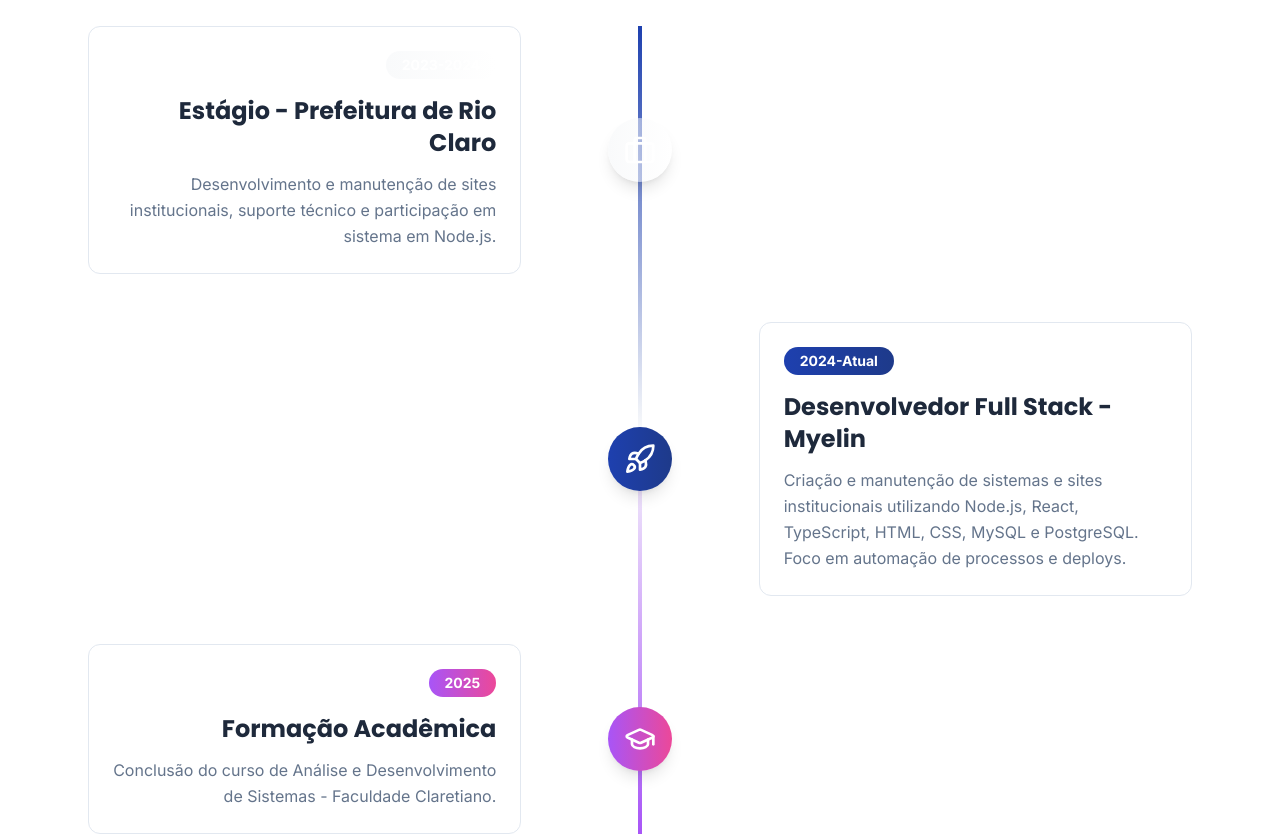
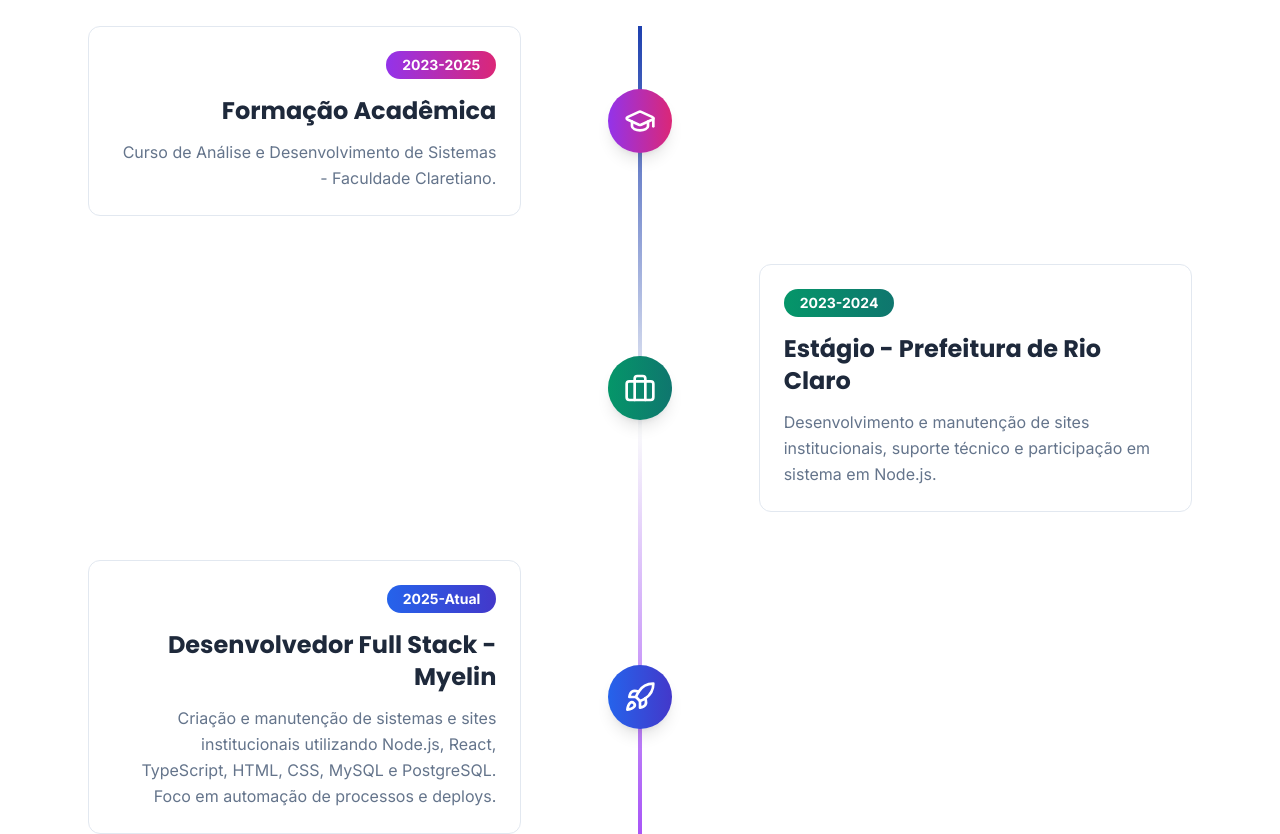
Before and after one commit to ViniciusMoraesTavares/Site-ViniciusMoraes, a React (Vite) app: page / in a window 1280 px wide. Shown: the part 4180-5014 px from the top of the page. Built offline with nearby package versions, Linux system fonts and the light colour scheme.

Commit message:
Seção trajetoria v2

```diff
--- a/src/components/Timeline.tsx
+++ b/src/components/Timeline.tsx
@@ -3,25 +3,25 @@ import { Briefcase, GraduationCap, Rocket } from 'lucide-react';
 export default function Timeline() {
   const events = [
     {
+      year: '2023-2025',
+      title: 'Formação Acadêmica',
+      description: 'Curso de Análise e Desenvolvimento de Sistemas - Faculdade Claretiano.',
+      icon: GraduationCap,
+      color: 'from-purple-600 to-pink-600',
+    },
+    {
       year: '2023-2024',
       title: 'Estágio - Prefeitura de Rio Claro',
       description: 'Desenvolvimento e manutenção de sites institucionais, suporte técnico e participação em sistema em Node.js.',
       icon: Briefcase,
-      color: 'from-accent to-accent-dark',
+      color: 'from-emerald-600 to-teal-700',
     },
     {
-      year: '2024-Atual',
+      year: '2025-Atual',
       title: 'Desenvolvedor Full Stack - Myelin',
       description: 'Criação e manutenção de sistemas e sites institucionais utilizando Node.js, React, TypeScript, HTML, CSS, MySQL e PostgreSQL. Foco em automação de processos e deploys.',
       icon: Rocket,
-      color: 'from-primary to-primary-dark',
-    },
-    {
-      year: '2025',
-      title: 'Formação Acadêmica',
-      description: 'Conclusão do curso de Análise e Desenvolvimento de Sistemas - Faculdade Claretiano.',
-      icon: GraduationCap,
-      color: 'from-purple-500 to-pink-500',
+      color: 'from-blue-600 to-indigo-700',
     },
   ];
 
```
